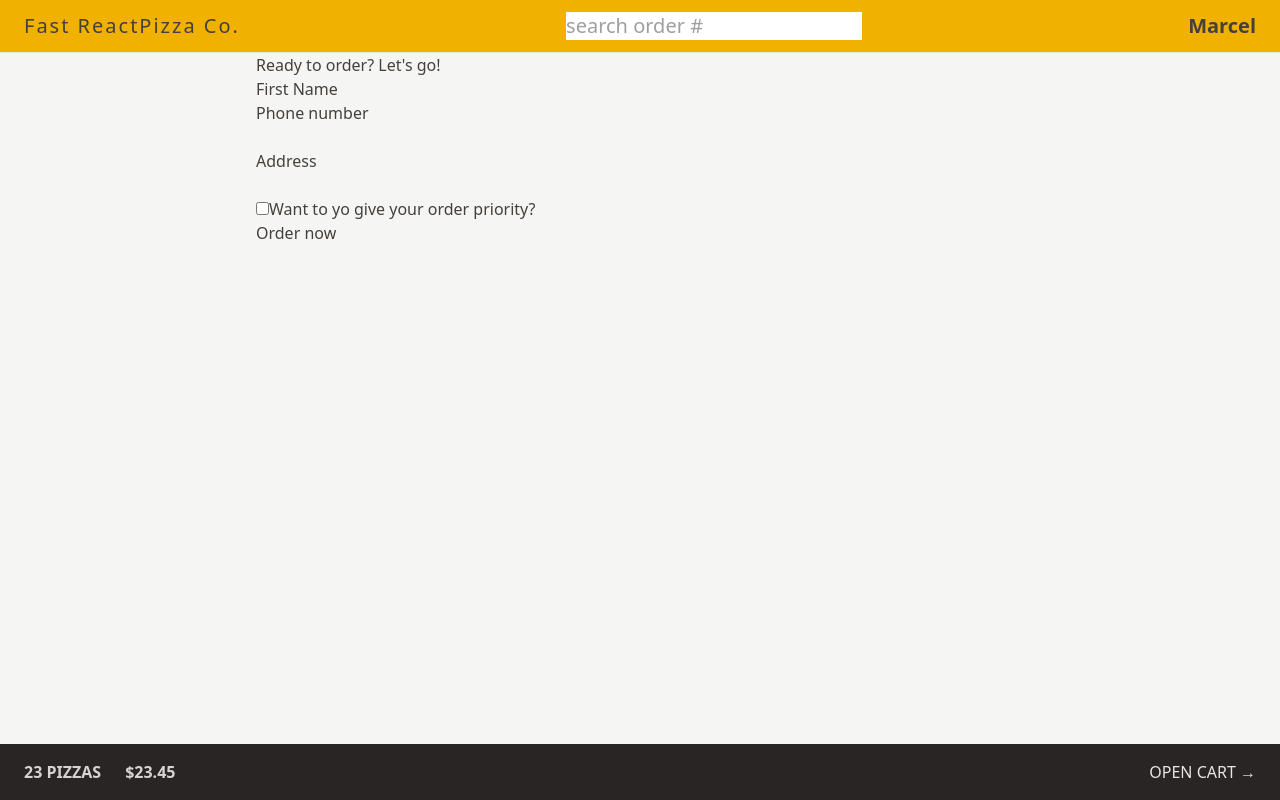
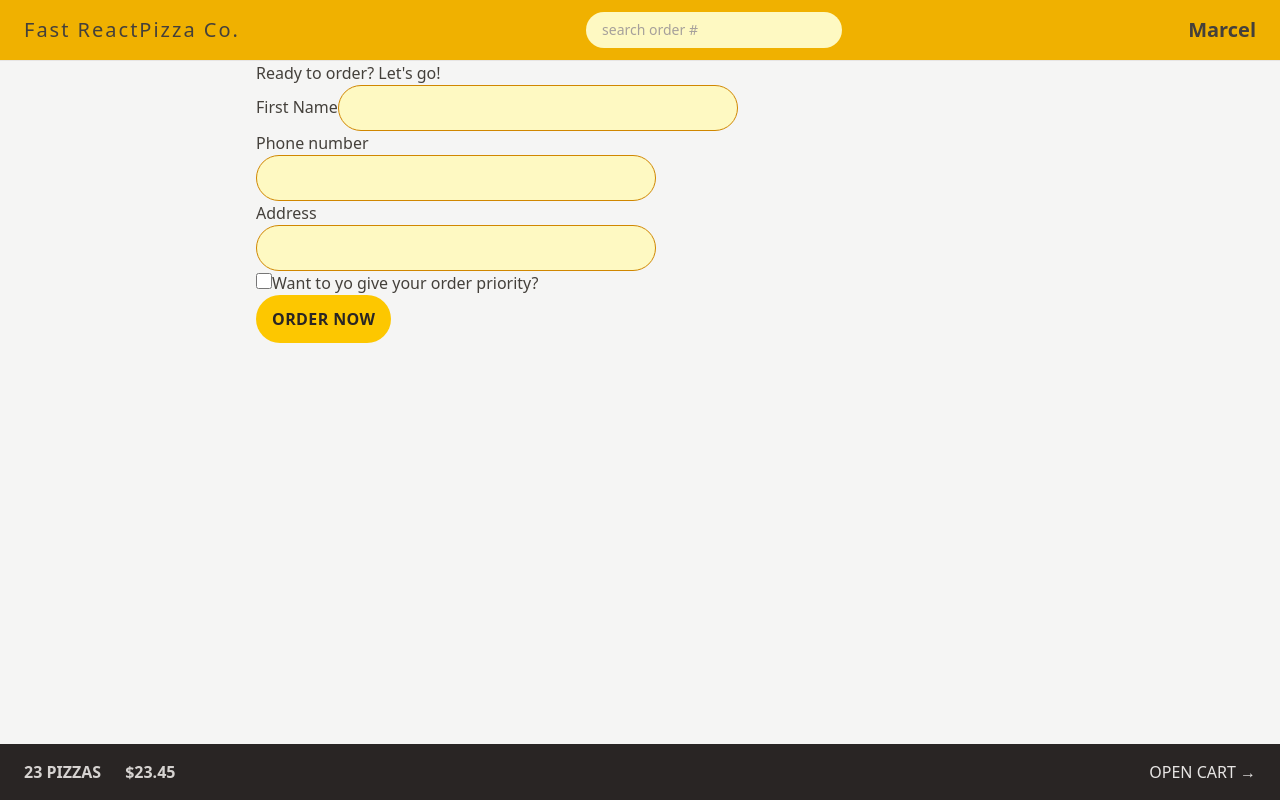
Before and after one commit to mdxramos64136/fast-react-pizza, a React (Vite) app: page /order/new in a window 1280 px wide. Built offline with nearby package versions, Linux system fonts and the light colour scheme.

Commit message:
Apply style III (form New order)

```diff
--- a/src/features/cart/Cart.jsx
+++ b/src/features/cart/Cart.jsx
@@ -29,7 +29,7 @@ function Cart() {
 
   return (
     <div>
-      <Link to="/menu">&larr; Back to menu</Link>
+      <Link to="/menu" className='text-sm text-blue-500 hover:text-blue-600 hover:text-[15px] hover:underline' >&larr; Back to menu</Link>
 
       <h2>Your cart, %NAME%</h2>
 
--- a/src/features/order/CreateOrder.jsx
+++ b/src/features/order/CreateOrder.jsx
@@ -52,13 +52,13 @@ function CreateOrder() {
       <Form method="POST">
         <div>
           <label>First Name</label>
-          <input type="text" name="customer" required />
+          <input type="text" name="customer" required className="input" />
         </div>
 
         <div>
           <label>Phone number</label>
           <div>
-            <input type="tel" name="phone" required />
+            <input type="tel" name="phone" required className="input" />
           </div>
           {formErrors?.phone && <p>{formErrors.phone}</p>}
         </div>
@@ -66,12 +66,18 @@ function CreateOrder() {
         <div>
           <label>Address</label>
           <div>
-            <input type="text" name="address" required />
+            <input type="text" name="address" required
+            className="input"/>
           </div>
         </div>
 
         <div>
           <input
+            className="h-4 w-4 accent-yellow-600
+            focus:outline-none focus:ring-2
+            focus:ring-yellow-400 focus:ring-offset-2
+            border-yellow-600
+            border-2"
             type="checkbox"
             name="priority"
             id="priority"
@@ -83,7 +89,7 @@ function CreateOrder() {
 
         <div>
           <input type="hidden" name="cart" value={JSON.stringify(cart)} />
-          <button disabled={isSubmiting}>
+          <button disabled={isSubmiting} className="bg-yellow-400 uppercase font-semibold text-stone-800 py-3 px-4 inline-block tracking-wide rounded-full hover:bg-yellow-500 hover:text-yellow-100 transition-colors duration-500 focus:ring-yellow-500 focus:bg-yellow-300 focus:outline-none focus:ring focus:ring-offset-2 disabled:cursor-not-allowed" >
             {isSubmiting ? "Placing Order..." : "Order now"}
           </button>
         </div>
--- a/src/features/order/SearchOrder.jsx
+++ b/src/features/order/SearchOrder.jsx
@@ -20,7 +20,7 @@ function SearchOrder() {
         placeholder="search order #"
         value={query}
         onChange={(e) => setQuery(e.target.value)}
-        className="bg-white "
+        className="bg-yellow-100 rounded-full px-4 py-2 text-sm placeholder:text-stone-400 w-28 sm:w-64  sm:focus:w-62 transition-all duration-600 focus:outline-none focus:ring focus:ring-yellow-700 focus:ring-opacity-50"
       />
     </form>
   );
--- a/src/index.css
+++ b/src/index.css
@@ -1,18 +1,18 @@
 @import "tailwindcss";
 /*Tailwind VSCode extension Tailwind CSS IntelliSense and Headwind to sort the classes*/
-/* body {
-  font-family: system-ui, -apple-system, BlinkMacSystemFont, 'Segoe UI', Roboto,
-    Oxygen, Ubuntu, Cantarell, 'Open Sans', 'Helvetica Neue', sans-serif;
-  background-color: #f7f7f7;
-  color: #444;
+@layer components{
+  .input{
+    @apply rounded-full bg-yellow-100 border
+             border-yellow-600
+             px-4 py-2 text-sm
+             transition-all duration-300
+             focus:outline-none focus:ring
+             focus:ring-yellow-400
+             w-100
+             md:px-6
+             md:py-3;
+  }
 }
-
-.layout {
-  display: grid;
-  grid-template-rows: auto 1fr auto;
-  gap: 32px;
-  height: 100dvh;
-} */
 
 /* https://dev.to/afif/i-made-100-css-loaders-for-your-next-project-4eje */
 .loader {
```
